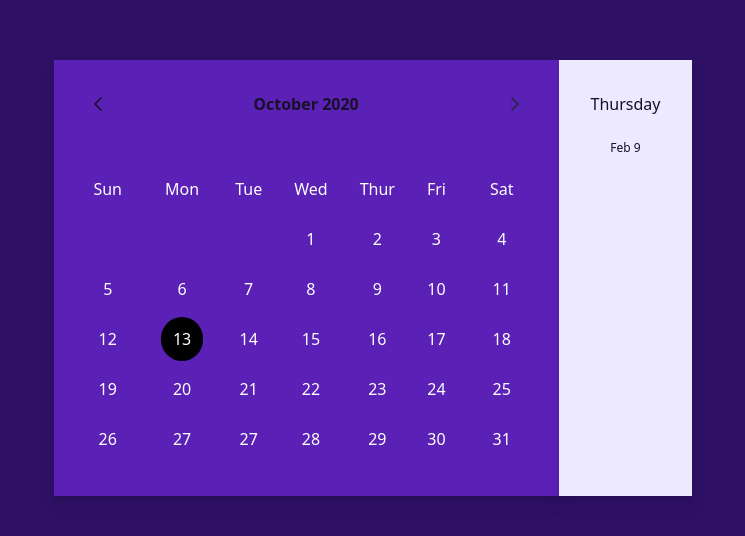
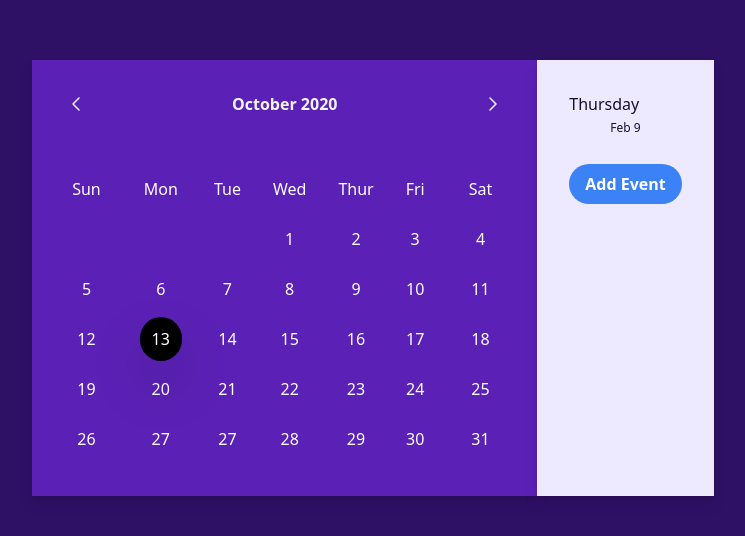
Before and after one commit to abdullahsadik00/web-dev, a plain HTML site: page Challenges/Calender/index.html in a window 1280 px wide. Shown: the part 122-658 px from the top of the page, without its empty margins (267-1012 px from the left). Drawn offline with nearby package versions, Linux system fonts and the light colour scheme.

Commit message:
calender css

```diff
--- a/Challenges/Calender/index.html
+++ b/Challenges/Calender/index.html
@@ -19,7 +19,7 @@
                 <div class="max-w-3xl	 w-full ">
                     <div class="flex item-center justify-between">
                         <button>
-                            <svg xmlns="http://www.w3.org/2000/svg" class="icon icon-tabler icon-tabler-chevron-left" width="24"
+                            <svg class="text-gray-100	" xmlns="http://www.w3.org/2000/svg" class="icon icon-tabler icon-tabler-chevron-left" width="24"
                                 height="24" viewBox="0 0 24 24" stroke-width="1.5" stroke="currentColor" fill="none"
                                 stroke-linecap="round" stroke-linejoin="round">
                                 <path stroke="none" d="M0 0h24v24H0z" fill="none" />
@@ -27,10 +27,10 @@
                             </svg>
                         </button>
                         <span tabindex="0"
-                            class="focus:outline-none  text-base font-bold  text-black-800">October 2020</span>
+                            class="focus:outline-none  text-base font-bold  text-gray-100	    ">October 2020</span>
                         <button aria-label="calendar forward"
                             class="focus:text-gray-400 hover:text-gray-400 text-gray-800 dark:text-black-100">
-                            <svg xmlns="http://www.w3.org/2000/svg" class="icon icon-tabler  icon-tabler-chevron-right"
+                            <svg class="text-gray-100	" xmlns="http://www.w3.org/2000/svg" class="icon icon-tabler  icon-tabler-chevron-right"
                                 width="24" height="24" viewBox="0 0 24 24" stroke-width="1.5" stroke="currentColor" fill="none"
                                 stroke-linecap="round" stroke-linejoin="round">
                                 <path stroke="none" d="M0 0h24v24H0z" fill="none" />
@@ -164,7 +164,7 @@
                                         </div>
                                     </th>
                                     <th class="px-4">
-                                        <div class="w-full flex justify-center w-11 h-11 rounded-full p-3 bg-black items-center	justify-center	">
+                                        <div class="w-full flex justify-center w-11 h-11 rounded-full p-3 drop-shadow-2xl bg-black items-center	justify-center	">
                                             <p class="text-base font-medium textcenter text-white">13</p>
                                         </div>
                                     </th>
@@ -279,16 +279,18 @@
         </div>
         <div class="w-3/8 items-stretch	flex">
             <div class="bg-violet-100 text-[#181028] p-8 space-y-6   max-w-md drop-shadow-lg md:max-w-lg">
+               <div class="">
                 <p class="text-base font-medium textcenter text-black-100">Thursday </p>
                 <p class="text-base font-medium textcenter text-black-100 text-center my-1 text-xs	">Feb 9</p>
-
+               </div>     <button class="bg-blue-500 flex-end hover:bg-blue-700 text-white font-bold py-2 px-4 rounded-full">
+                        Add Event
+                      </button>
+                </div>
             </div>
             <div class="icon">
 
             </div>
-            <div class="btn">
 
-            </div>
         </div>
     </div>
 
--- a/Challenges/Calender/style.css
+++ b/Challenges/Calender/style.css
@@ -1,7 +1,16 @@
-.bg-purple-950{
+.bg-violet-950{
     background-color: #170a42;
 }
 
 .bg-white{
     background-color: #220f61;
 }
+.bg-violet-800{
+    background-color: #220f61;
+}
+.bg-violet-100{
+    background-color: #1c0958;
+}
+.bg-black{
+    background-color: #e015ed;
+}
```
